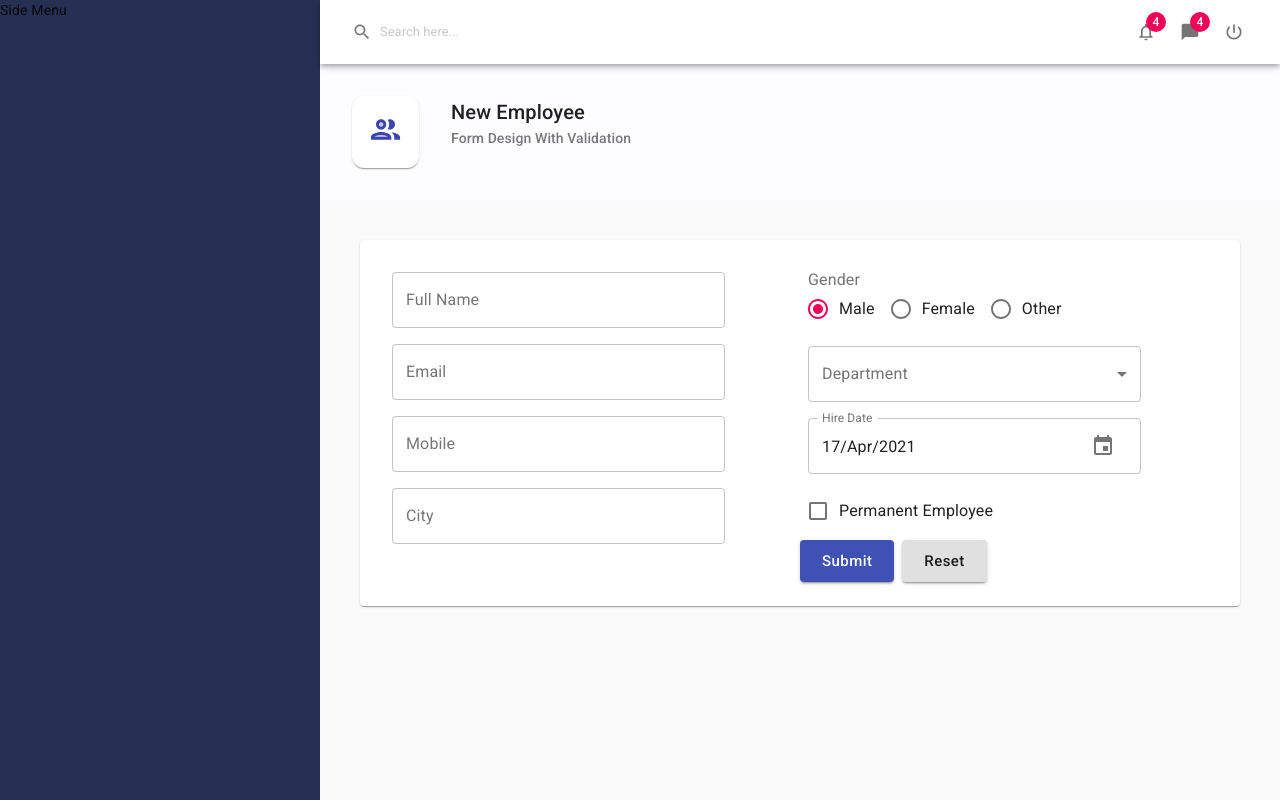
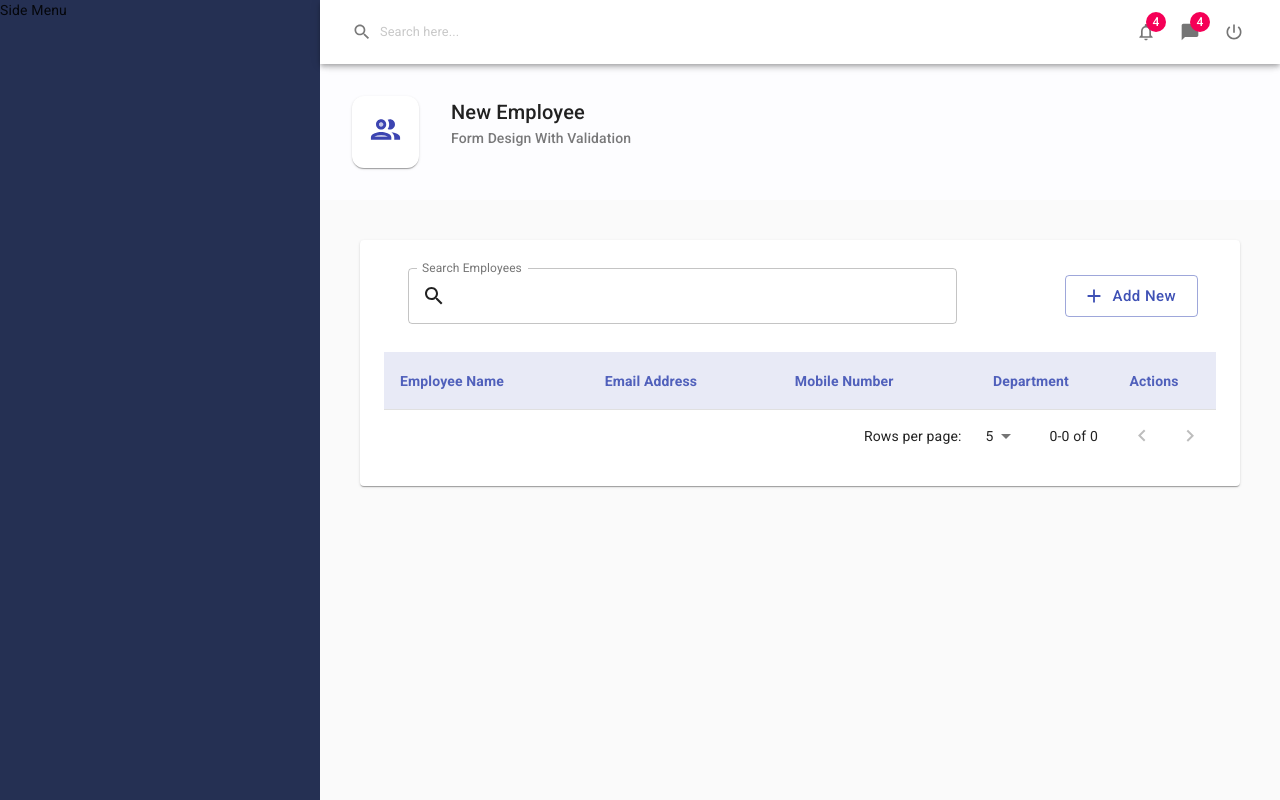
Before and after one commit to 0xNaim/employee-dashboard, a React (Create React App) app: page / in a window 1280 px wide. Shown: the top 800 px of the page. Built offline with nearby package versions, Linux system fonts and the light colour scheme.

Commit message:
add, edit and search function added

```diff
--- a/src/Services/EmployeeServices.jsx
+++ b/src/Services/EmployeeServices.jsx
@@ -1,8 +1,7 @@
 export const getDepartmentCollection = () => [
-  { id: 1, title: "Department" },
-  { id: 2, title: "Marketing" },
-  { id: 3, title: "Accounting" },
-  { id: 4, title: "HR" },
+  { id: 1, title: "Marketing" },
+  { id: 2, title: "Accounting" },
+  { id: 3, title: "HR" },
 ];
 
 const KEYS = {
@@ -12,12 +11,19 @@ const KEYS = {
 
 export const insertEmployee = (data) => {
   let employees = getAllEmployees();
-  data["id"] = ganerateEmployeeId();
+  data["id"] = generateEmployeeId();
   employees.push(data);
   localStorage.setItem(KEYS.employees, JSON.stringify(employees));
 };
 
-const ganerateEmployeeId = () => {
+export const updateEmployee = (data) => {
+  let employees = getAllEmployees();
+  let recordIndex = employees.findIndex((x) => x.id === data.id);
+  employees[recordIndex] = { ...data };
+  localStorage.setItem(KEYS.employees, JSON.stringify(employees));
+};
+
+const generateEmployeeId = () => {
   if (localStorage.getItem(KEYS.employeeId) == null)
     localStorage.setItem(KEYS.employeeId, "0");
   var id = parseInt(localStorage.getItem(KEYS.employeeId));
@@ -28,5 +34,11 @@ const ganerateEmployeeId = () => {
 export function getAllEmployees() {
   if (localStorage.getItem(KEYS.employees) == null)
     localStorage.setItem(KEYS.employees, JSON.stringify([]));
-  return JSON.parse(localStorage.getItem(KEYS.employees));
+  let employees = JSON.parse(localStorage.getItem(KEYS.employees));
+  // map departmentId to department title
+  let departments = getDepartmentCollection();
+  return employees.map((x) => ({
+    ...x,
+    department: departments[x.departmentId - 1].title,
+  }));
 }
--- /dev/null
+++ b/src/components/Controllers/ActionButton.jsx
@@ -0,0 +1,34 @@
+import { Button, makeStyles } from "@material-ui/core";
+
+const useStyles = makeStyles((theme) => ({
+  root: {
+    maxWidth: 0,
+    margin: theme.spacing(0.5),
+  },
+  secondary: {
+    backgroundColor: "#FCE4EC",
+    "& .MuiButton-label": {
+      color: theme.palette.secondary.main,
+    },
+  },
+  primary: {
+    backgroundColor: "#E8EAF6",
+    "& .MuiButton-label": {
+      color: theme.palette.primary.main,
+    },
+  },
+}));
+
+
+const ActionButton = ({ color, children, onClick }) => {
+
+  const classes = useStyles()
+
+  return (
+    <Button className={`${classes.root} ${classes[color]}`} onClick={onClick}>
+      {children}
+    </Button>
+  );
+};
+
+export default ActionButton;
--- a/src/components/Controllers/InputControls.jsx
+++ b/src/components/Controllers/InputControls.jsx
@@ -1,6 +1,13 @@
 import { TextField } from "@material-ui/core";
 
-const InputControls = ({ name, label, value, onChange, error = null }) => {
+const InputControls = ({
+  name,
+  label,
+  value,
+  onChange,
+  error = null,
+  ...other
+}) => {
   return (
     <TextField
       variant="outlined"
@@ -8,6 +15,7 @@ const InputControls = ({ name, label, value, onChange, error = null }) => {
       label={label}
       value={value}
       onChange={onChange}
+      {...other}
       {...(error && { error: true, helperText: error })}
     />
   );
--- a/src/components/Controllers/index.js
+++ b/src/components/Controllers/index.js
@@ -4,6 +4,7 @@ export { default as InputControls } from "./InputControls";
 export { default as RadioGroup } from "./RadioGroup";
 export { default as Select } from "./Select";
 export { default as Button } from "./Button";
+export { default as ActionButton} from "./ActionButton"
 
 // const Controls = {
 //   InputControls,
--- /dev/null
+++ b/src/components/Popup/Popup.jsx
@@ -0,0 +1,36 @@
+import {
+  Dialog,
+  DialogContent,
+  DialogTitle,
+  Typography,
+} from "@material-ui/core";
+import { Close } from "@material-ui/icons";
+import { ActionButton } from "../../components/Controllers";
+import useStyles from "./styles";
+
+const Popup = ({ title, children, openPopup, setOpenPopup }) => {
+  const classes = useStyles();
+
+  return (
+    <Dialog
+      open={openPopup}
+      maxWidth="md"
+      classes={{ paper: classes.dialogWrapper }}
+    >
+      <DialogTitle className={classes.dialogTitle}>
+        <div style={{ display: "flex" }}>
+          <Typography variant="h6" component="div" style={{ flexGrow: 1 }}>
+            {title}
+          </Typography>
+          <ActionButton onClick={() => setOpenPopup(false)} color="secondary">
+            <Close />
+          </ActionButton>
+        </div>
+      </DialogTitle>
+
+      <DialogContent dividers>{children}</DialogContent>
+    </Dialog>
+  );
+};
+
+export default Popup;
--- /dev/null
+++ b/src/components/Popup/styles.js
@@ -0,0 +1,12 @@
+import { makeStyles } from "@material-ui/core";
+
+export default makeStyles((theme) => ({
+  dialogWrapper: {
+    padding: theme.spacing(2),
+    position: "absolute",
+    top: theme.spacing(5),
+  },
+  dialogTitle: {
+    paddingRight: "0px",
+  },
+}));
--- /dev/null
+++ b/src/components/Table/UseTable.jsx
@@ -0,0 +1,120 @@
+import {
+  Table,
+  TableCell,
+  TableHead,
+  TablePagination,
+  TableRow,
+  TableSortLabel,
+} from "@material-ui/core";
+import React, { useState } from "react";
+import useStyles from "./styles.js";
+
+export default function useTable(records, headCells, filterFn) {
+  const classes = useStyles();
+
+  const pages = [5, 10, 25];
+  const [page, setPage] = useState(0);
+  const [rowsPerPage, setRowsPerPage] = useState(pages[page]);
+  const [order, setOrder] = useState();
+  const [orderBy, setOrderBy] = useState();
+
+  const TblContainer = (props) => (
+    <Table className={classes.table}>{props.children}</Table>
+  );
+
+  const TblHead = (props) => {
+    const handleSortRequest = (cellId) => {
+      const isAsc = orderBy === cellId && order === "asc";
+      setOrder(isAsc ? "desc" : "asc");
+      setOrderBy(cellId);
+    };
+
+    return (
+      <TableHead>
+        <TableRow>
+          {headCells.map((headCell) => (
+            <TableCell
+              key={headCell.id}
+              sortDirection={orderBy === headCell.id ? order : false}
+            >
+              {headCell.disableSorting ? (
+                headCell.label
+              ) : (
+                <TableSortLabel
+                  active={orderBy === headCell.id}
+                  direction={orderBy === headCell.id ? order : "asc"}
+                  onClick={() => {
+                    handleSortRequest(headCell.id);
+                  }}
+                >
+                  {headCell.label}
+                </TableSortLabel>
+              )}
+            </TableCell>
+          ))}
+        </TableRow>
+      </TableHead>
+    );
+  };
+
+  const handleChangePage = (event, newPage) => {
+    setPage(newPage);
+  };
+
+  const handleChangeRowsPerPage = (event) => {
+    setRowsPerPage(parseInt(event.target.value, 10));
+    setPage(0);
+  };
+
+  const TblPagination = () => (
+    <TablePagination
+      component="div"
+      page={page}
+      rowsPerPageOptions={pages}
+      rowsPerPage={rowsPerPage}
+      count={records.length}
+      onChangePage={handleChangePage}
+      onChangeRowsPerPage={handleChangeRowsPerPage}
+    />
+  );
+
+  function stableSort(array, comparator) {
+    const stabilizedThis = array.map((el, index) => [el, index]);
+    stabilizedThis.sort((a, b) => {
+      const order = comparator(a[0], b[0]);
+      if (order !== 0) return order;
+      return a[1] - b[1];
+    });
+    return stabilizedThis.map((el) => el[0]);
+  }
+
+  function getComparator(order, orderBy) {
+    return order === "desc"
+      ? (a, b) => descendingComparator(a, b, orderBy)
+      : (a, b) => -descendingComparator(a, b, orderBy);
+  }
+
+  function descendingComparator(a, b, orderBy) {
+    if (b[orderBy] < a[orderBy]) {
+      return -1;
+    }
+    if (b[orderBy] > a[orderBy]) {
+      return 1;
+    }
+    return 0;
+  }
+
+  const recordsAfterPagingAndSorting = () => {
+    return stableSort(filterFn.fn(records), getComparator(order, orderBy)).slice(
+      page * rowsPerPage,
+      (page + 1) * rowsPerPage
+    );
+  };
+
+  return {
+    TblContainer,
+    TblHead,
+    TblPagination,
+    recordsAfterPagingAndSorting,
+  };
+}
--- /dev/null
+++ b/src/components/Table/styles.js
@@ -0,0 +1,19 @@
+import { makeStyles } from "@material-ui/core";
+
+export default makeStyles((theme) => ({
+  table: {
+    marginTop: theme.spacing(3),
+    "& thead th": {
+      fontWeight: "600",
+      color: "#3f51b5e6",
+      backgroundColor: "#E8EAF6",
+    },
+    "& tbody td": {
+      fontWeight: "300",
+    },
+    "& tbody tr:hover": {
+      backgroundColor: "#fffbf2",
+      cursor: "pointer",
+    },
+  },
+}));
--- a/src/pages/Employees/EmployeeForm.jsx
+++ b/src/pages/Employees/EmployeeForm.jsx
@@ -1,4 +1,5 @@
 import { Grid } from "@material-ui/core";
+import { useEffect } from "react";
 import {
   Button,
   CheckBox,
@@ -28,7 +29,7 @@ const initialFieldValue = {
   isPermanent: false,
 };
 
-const EmployeeForm = () => {
+const EmployeeForm = ({ addOrEdit, recordForEdit }) => {
   const validate = (fieldValues = values) => {
     let temp = { ...errors };
     if ("fullName" in fieldValues)
@@ -64,10 +65,16 @@ const EmployeeForm = () => {
   const handleSubmit = (e) => {
     e.preventDefault();
     if (validate()) {
-      EmployeeServices.insertEmployee(values);
-      resetForm();
+      addOrEdit(values, resetForm);
     }
   };
+
+  useEffect(() => {
+    if (recordForEdit != null)
+      setValues({
+        ...recordForEdit,
+      });
+  }, [recordForEdit]);
 
   return (
     <Form onSubmit={handleSubmit}>
@@ -112,7 +119,7 @@ const EmployeeForm = () => {
 
           <Select
             name="departmentId"
-            label="Department"
+            label="Select Department"
             value={values.departmentId}
             onChange={handleInputChange}
             options={EmployeeServices.getDepartmentCollection()}
@@ -134,7 +141,7 @@ const EmployeeForm = () => {
           />
 
           <div>
-            <Button type="submit" text="Submit" />
+            <Button type="submit" text="Submit" color="primary" variant="contained" />
             <Button text="Reset" color="default" onClick={resetForm} />
           </div>
         </Grid>
--- a/src/pages/Employees/Employees.jsx
+++ b/src/pages/Employees/Employees.jsx
@@ -1,11 +1,84 @@
-import { Paper } from "@material-ui/core";
-import { PeopleOutlineTwoTone } from "@material-ui/icons";
+import {
+  InputAdornment,
+  Paper,
+  TableBody,
+  TableCell,
+  TableRow,
+  Toolbar,
+} from "@material-ui/core";
+import {
+  Add,
+  Close,
+  EditOutlined,
+  PeopleOutlineTwoTone,
+  Search,
+} from "@material-ui/icons";
+import { useState } from "react";
+import {
+  ActionButton,
+  Button,
+  InputControls,
+} from "../../components/Controllers";
 import PageHeader from "../../components/PageHeader/PageHeader";
+import Popup from "../../components/Popup/Popup";
+import UseTable from "../../components/Table/UseTable";
+import * as EmployeeServices from "../../Services/EmployeeServices";
 import EmployeeForm from "./EmployeeForm";
 import useStyles from "./styles";
 
+const headCells = [
+  { id: "fullName", label: "Employee Name" },
+  { id: "email", label: "Email Address" },
+  { id: "mobile", label: "Mobile Number" },
+  { id: "department", label: "Department", disableSorting: true },
+  { id: "actions", label: "Actions", disableSorting: true },
+];
+
 const Employees = () => {
   const classes = useStyles();
+  const [records, setRecords] = useState(EmployeeServices.getAllEmployees());
+  const [recordForEdit, setRecordForEdit] = useState(null);
+  const [filterFn, setFilterFn] = useState({
+    fn: (items) => {
+      return items;
+    },
+  });
+  const [openPopup, setOpenPopup] = useState(false);
+
+  const {
+    TblContainer,
+    TblHead,
+    TblPagination,
+    recordsAfterPagingAndSorting,
+  } = UseTable(records, headCells, filterFn);
+
+  const handleSearch = (e) => {
+    let target = e.target;
+    setFilterFn({
+      fn: (items) => {
+        if (target.value === "") return items;
+        else
+          return items.filter((x) =>
+            x.fullName.toLowerCase().includes(target.value)
+          );
+      },
+    });
+  };
+
+  const addOrEdit = (employee, resetForm) => {
+    if (employee.id === 0) EmployeeServices.insertEmployee(employee);
+    else EmployeeServices.updateEmployee(employee);
+
+    resetForm();
+    setOpenPopup(false);
+    setRecords(EmployeeServices.getAllEmployees());
+    setRecordForEdit(null);
+  };
+
+  const openInPopup = (item) => {
+    setRecordForEdit(item);
+    setOpenPopup(true);
+  };
 
   return (
     <>
@@ -15,8 +88,65 @@ const Employees = () => {
         icon={<PeopleOutlineTwoTone fontSize="large" />}
       />
       <Paper className={classes.pageContent}>
-        <EmployeeForm />
+        <Toolbar>
+          <InputControls
+            className={classes.searchInput}
+            label="Search Employees"
+            InputProps={{
+              startAdornment: (
+                <InputAdornment position="start">
+                  <Search />
+                </InputAdornment>
+              ),
+            }}
+            onChange={handleSearch}
+          />
+
+          <Button
+            className={classes.addNewBtn}
+            text="Add New"
+            variant="outlined"
+            startIcon={<Add />}
+            onClick={() => {
+              setOpenPopup(true);
+              setRecordForEdit(null);
+            }}
+          />
+        </Toolbar>
+
+        <TblContainer>
+          <TblHead />
+          <TableBody>
+            {recordsAfterPagingAndSorting().map((item) => (
+              <TableRow key={item.id}>
+                <TableCell>{item.fullName}</TableCell>
+                <TableCell>{item.email}</TableCell>
+                <TableCell>{item.mobile}</TableCell>
+                <TableCell>{item.department}</TableCell>
+                <TableCell>
+                  <ActionButton color="primary">
+                    <EditOutlined
+                      onClick={() => openInPopup(item)}
+                      fontSize="small"
+                    />
+                  </ActionButton>
+                  <ActionButton color="secondary">
+                    <Close fontSize="small" />
+                  </ActionButton>
+                </TableCell>
+              </TableRow>
+            ))}
+          </TableBody>
+        </TblContainer>
+        <TblPagination />
       </Paper>
+      <Popup
+        title="Employee Form"
+        openPopup={openPopup}
+        setOpenPopup={setOpenPopup}
+      >
+        <EmployeeForm addOrEdit={addOrEdit} recordForEdit={recordForEdit} />
+      </Popup>
     </>
   );
 };
--- a/src/pages/Employees/styles.js
+++ b/src/pages/Employees/styles.js
@@ -11,4 +11,11 @@ export default makeStyles((theme) => ({
     margin: theme.spacing(5),
     padding: theme.spacing(3),
   },
+  searchInput: {
+    width: "70%",
+  },
+  addNewBtn: {
+    position: "absolute",
+    right: "10px"
+  }
 }));
```
